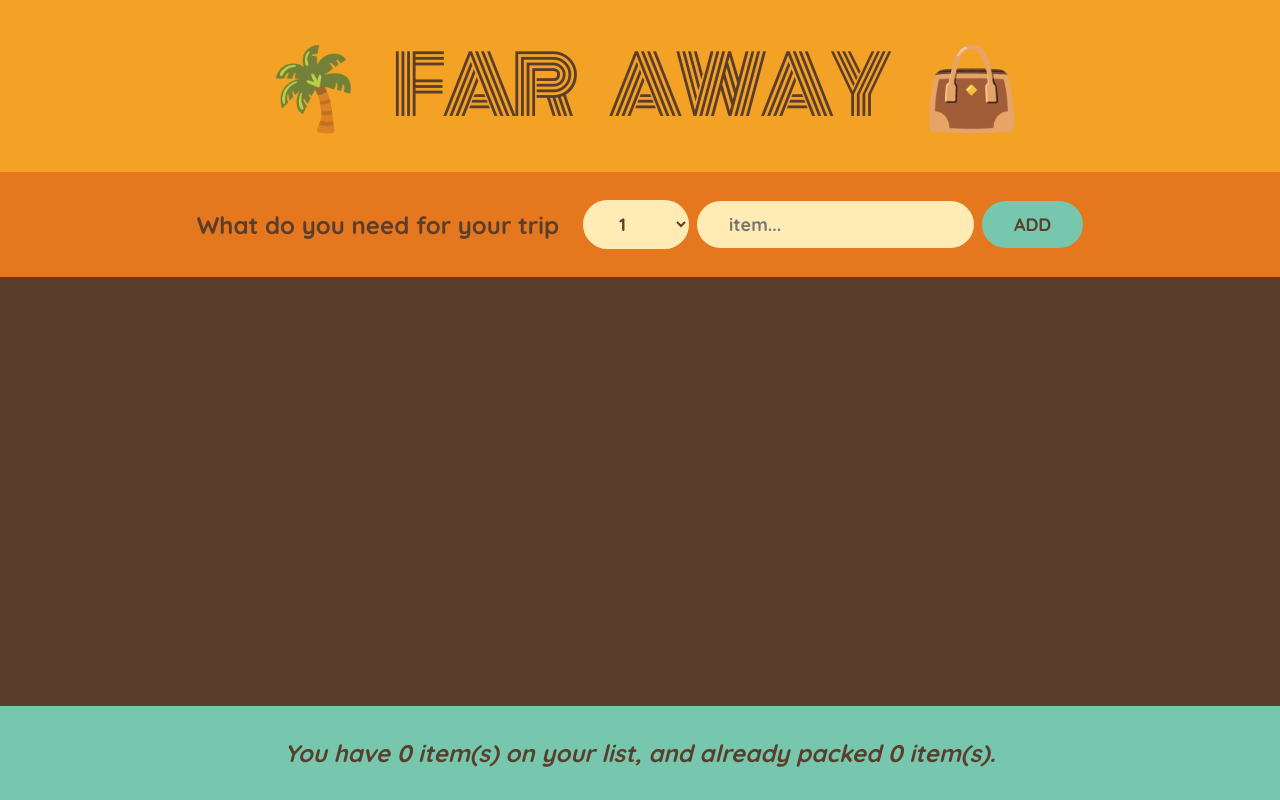
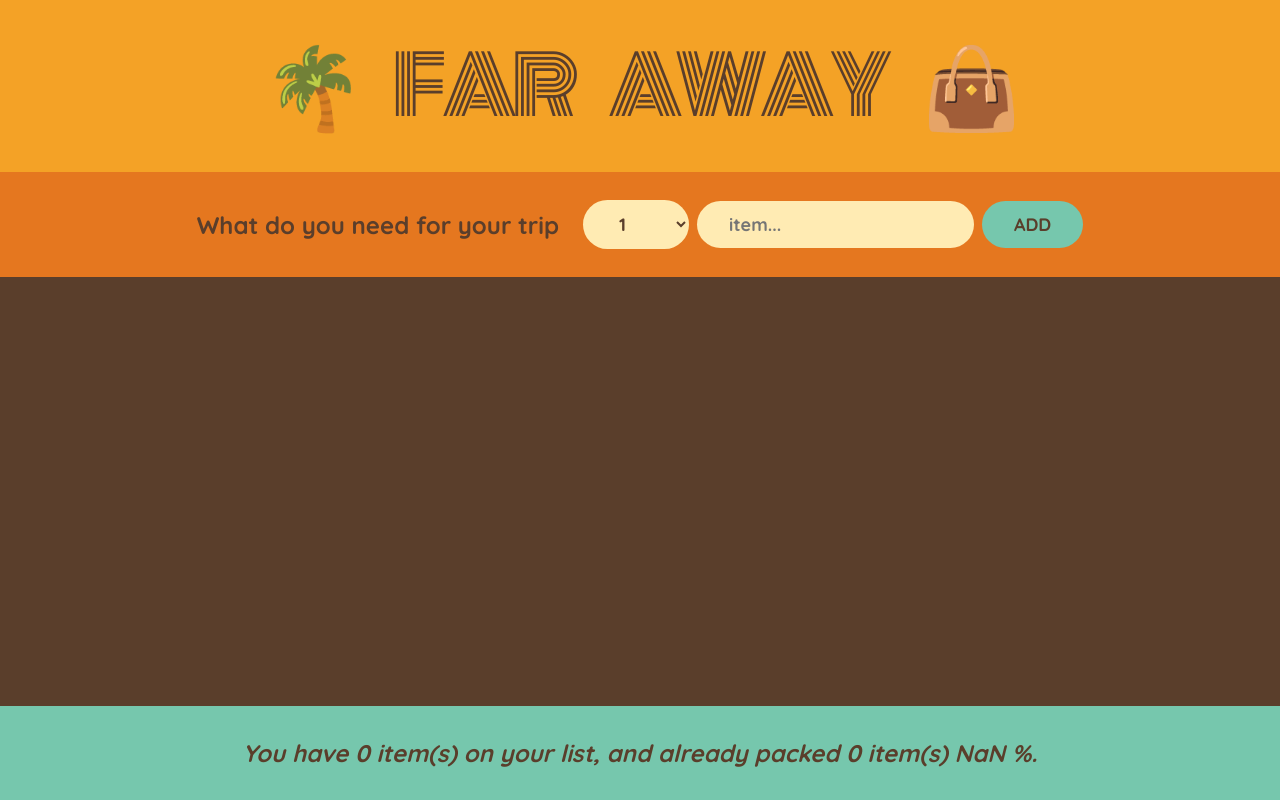
Before and after one commit to FortunateOmonuwa/Travel-List, a React (Vite) app in the folder Travel-List/: page / in a window 1280 px wide. Built offline with nearby package versions, Linux system fonts and the light colour scheme.

Commit message:
add stats to details component

```diff
--- a/Travel-List/src/Custom/Details.jsx
+++ b/Travel-List/src/Custom/Details.jsx
@@ -1,12 +1,15 @@
 const Details = ({ items }) => {
   const numberOfItems = items.length;
   const numberOfPacked = items.filter((item) => item.packed).length;
+  const percentage = Math.round((numberOfPacked / numberOfItems) * 100);
 
   return (
     <footer className="stats">
       <em>
-        You have {numberOfItems} item(s) on your list, and already packed{" "}
-        {numberOfPacked} item(s).
+        {percentage === 100
+          ? "You got everything packed"
+          : ` You have ${numberOfItems} item(s) on your list, and already packed${" "}
+        ${numberOfPacked} item(s) ${percentage} %.`}
       </em>
     </footer>
   );
```
